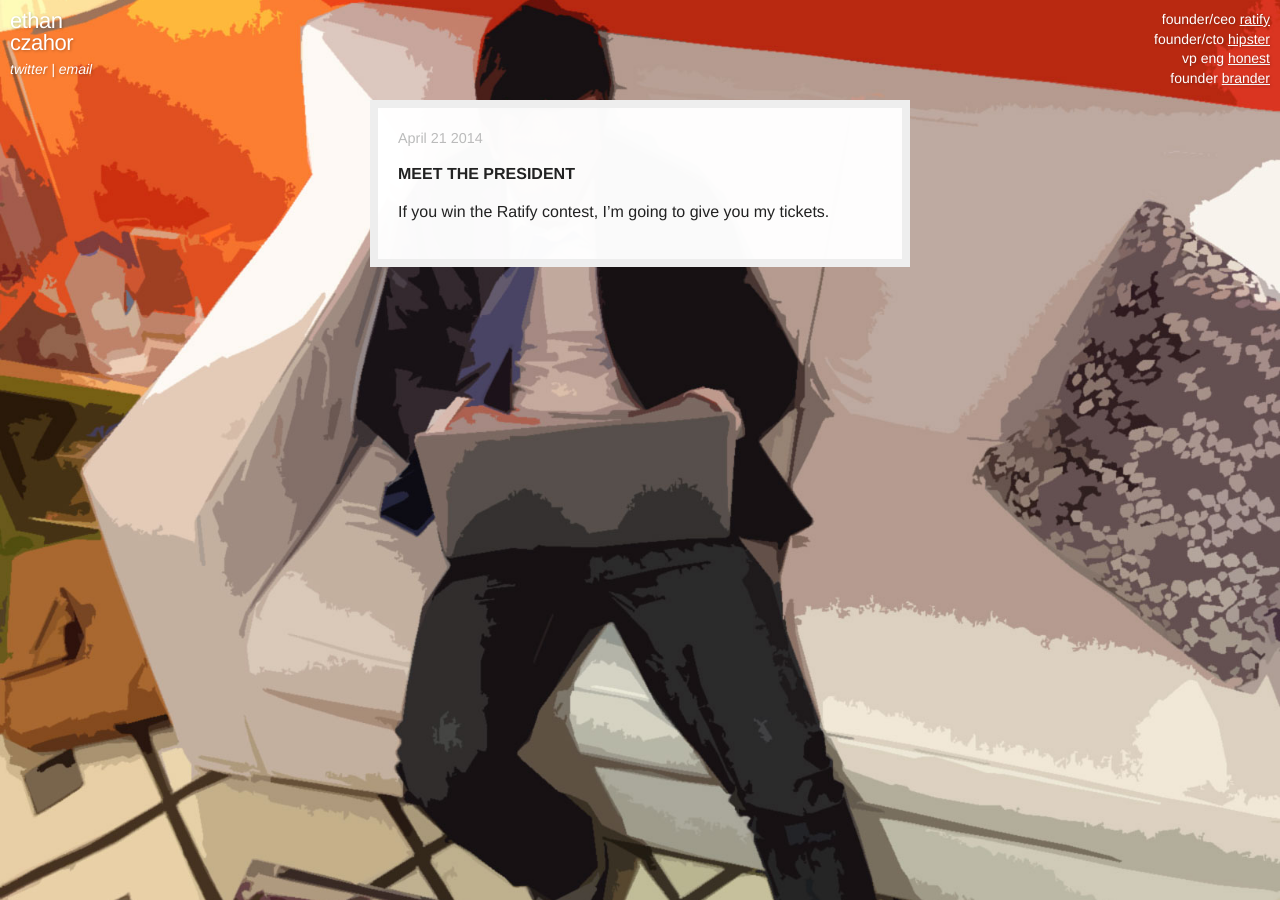
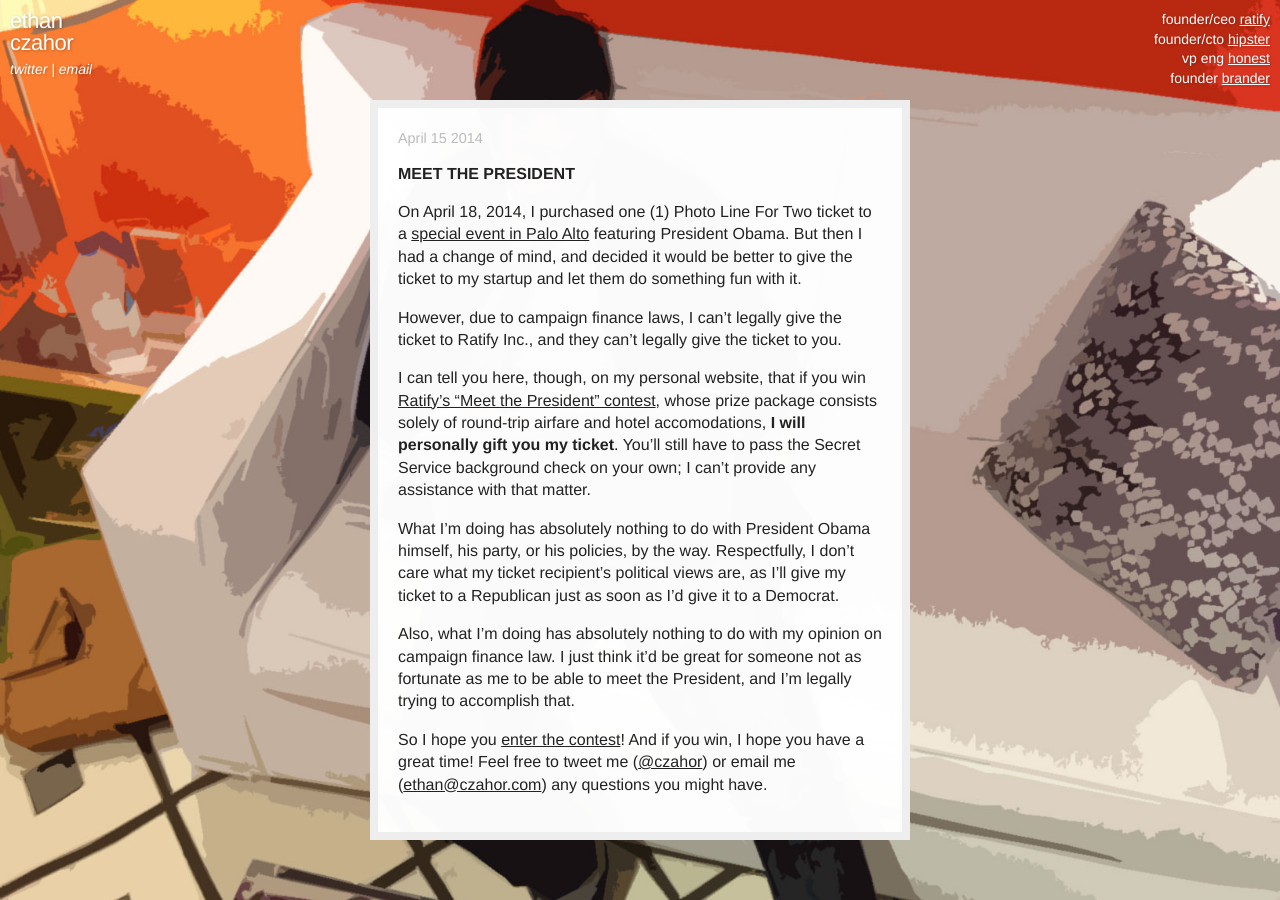
Before and after one commit to czahor/czahor.github.io, a Jekyll site: the page built from _posts/2014-04-15-meet-the-president.markdown, in a window 1280 px wide. Built offline with Jekyll 4.4.1, drawn with Linux system fonts in a browser that asks for light colours; Markdown is read by kramdown in place of the engine named in the settings.

Commit message:
meet the pres for real

```diff
--- a/_posts/2014-04-15-meet-the-president.markdown
+++ b/_posts/2014-04-15-meet-the-president.markdown
@@ -1,9 +1,26 @@
 ---
 layout: post
 title:  "Meet the President"
-date:   2014-04-21 00:00:00 -0800
+date:   2014-04-15 00:00:00 -0800
 redirect_from:
   - /
 ---
 
-If you win the Ratify contest, I'm going to give you my tickets.
+On April 18, 2014, I purchased one (1) Photo Line For Two ticket to a
+<a href="https://my.democrats.org/page/contribute/PaloAltoReceptionMay8?custom1=98870421" target="_blank">special event in Palo Alto</a> featuring President Obama.
+But then I had a change of mind, and decided it would be better to give the ticket to my startup and let them do something fun with it.
+
+However, due to campaign finance laws, I can't legally give the ticket to Ratify Inc., and they can't legally give the ticket to you.
+
+I can tell you here, though, on my personal website, that if you win [Ratify's "Meet the President" contest](http://www.ratifyapp.com/contest),
+whose prize package consists solely of round-trip airfare and hotel accomodations, **I will personally gift you my ticket**.
+You'll still have to pass the Secret Service background check on your own; I can't provide any assistance with that matter.
+
+What I'm doing has absolutely nothing to do with President Obama himself, his party, or his policies, by the way.
+Respectfully, I don't care what my ticket recipient's political views are, as I'll give my ticket to a Republican just as soon as I'd give it to a Democrat.
+
+Also, what I'm doing has absolutely nothing to do with my opinion on campaign finance law. I just think it'd be great for someone not as fortunate as me to
+be able to meet the President, and I'm legally trying to accomplish that.
+
+So I hope you [enter the contest](http://www.ratifyapp.com/contest)! And if you win, I hope you have a great time!
+Feel free to tweet me (<a href="https://twitter.com/czahor" target="_blank">@czahor</a>) or email me (<a href="mailto:ethan@czahor.com" target="_blank">ethan@czahor.com</a>) any questions you might have.
```
Also changed, not shown: _drafts/meet-the-president.markdown (deleted, +0 -26 lines).
